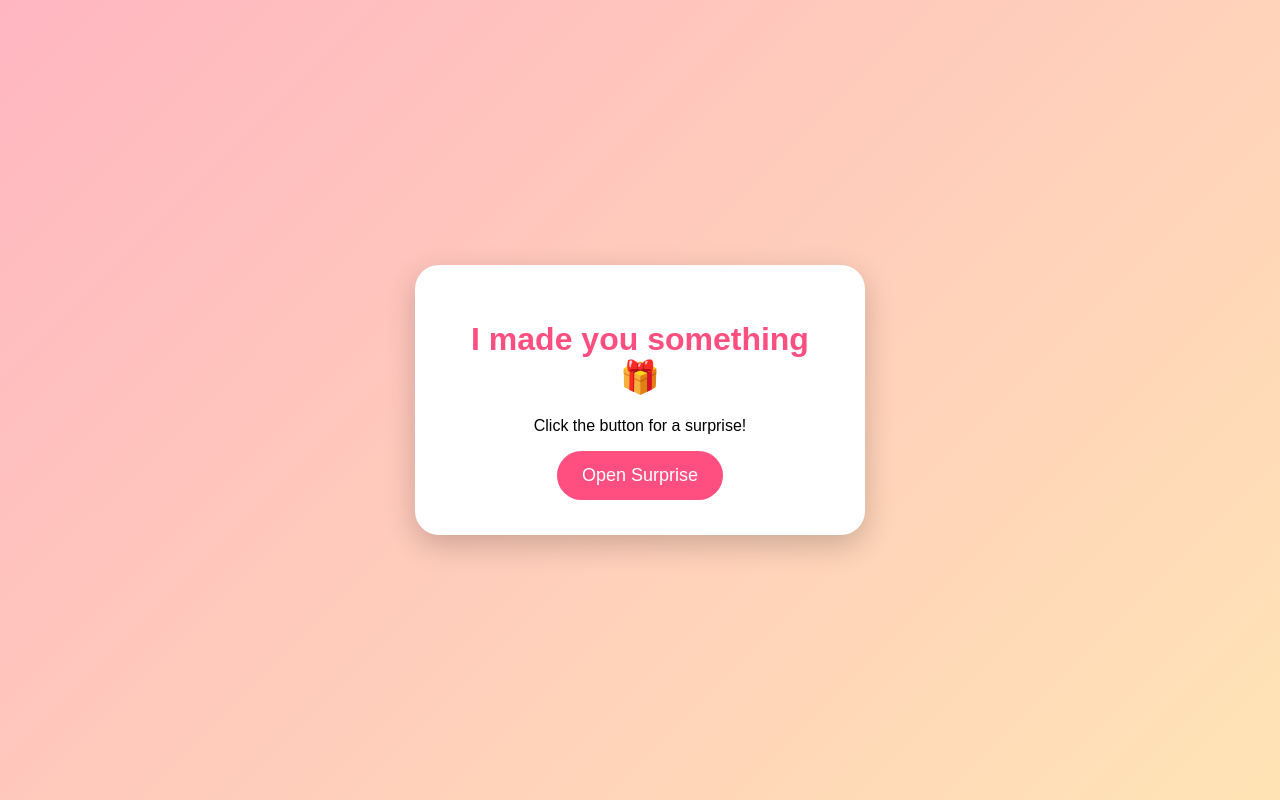
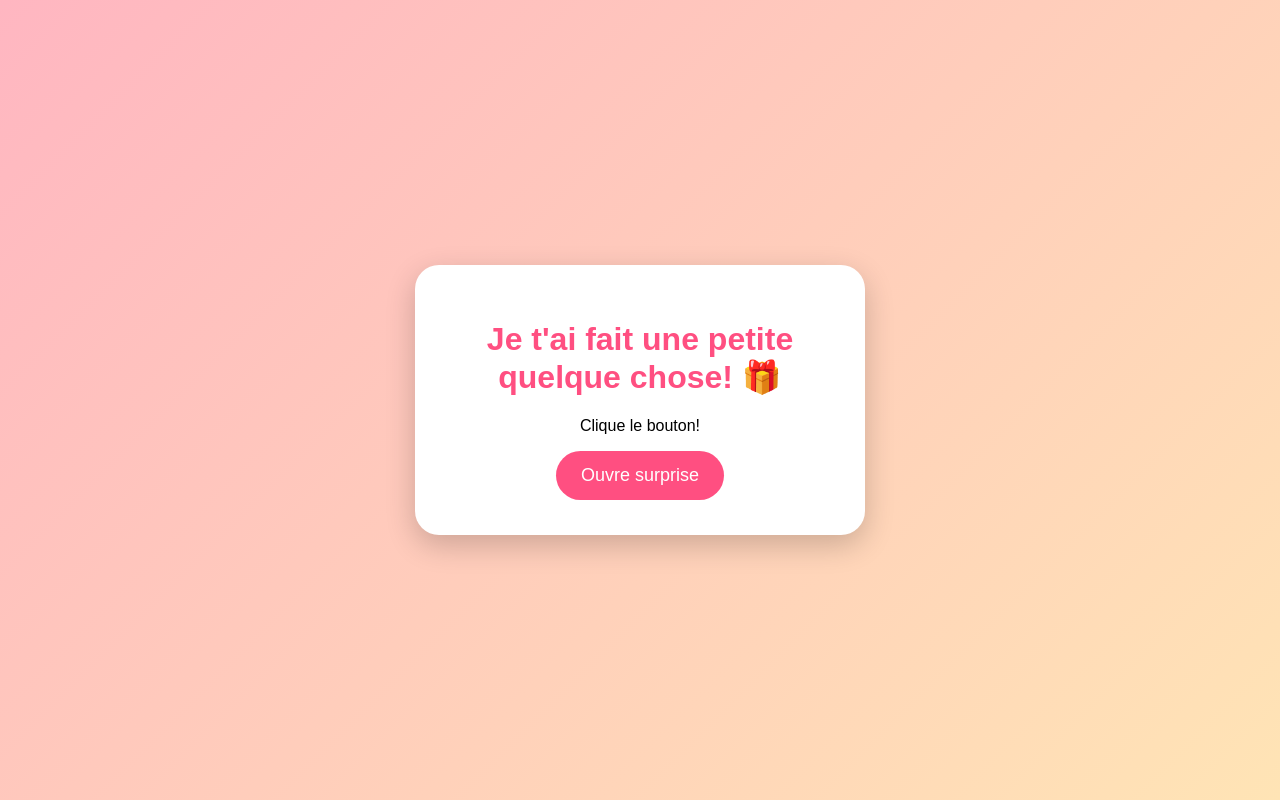
Before and after one commit to civydapiggy/birthday-site, a plain HTML site: page index.html in a window 1280 px wide. Drawn offline with Linux system fonts and the light colour scheme.

Commit message:
Update index.html

```diff
--- a/index.html
+++ b/index.html
@@ -94,14 +94,14 @@
 
 <body>
   <div class="card">
-    <h1>I made you something 🎁</h1>
-    <p>Click the button for a surprise!</p>
-    <button onclick="openBirthdayPopup()">Open Surprise</button>
+    <h1>Je t'ai fait une petite quelque chose! 🎁</h1>
+    <p>Clique le bouton!</p>
+    <button onclick="openBirthdayPopup()">Ouvre surprise</button>
   </div>
 
   <div class="popup" id="birthdayPopup">
     <div class="popup-content">
-      <h1>🎉 Happy Birthday FLorence! 🎂</h1>
+      <h1>🎉 BONNE FÊTE 🎂 FLORENCE! </h1>
 
       <p>
         I hope your birthday is filled with happiness, laughter,
```
